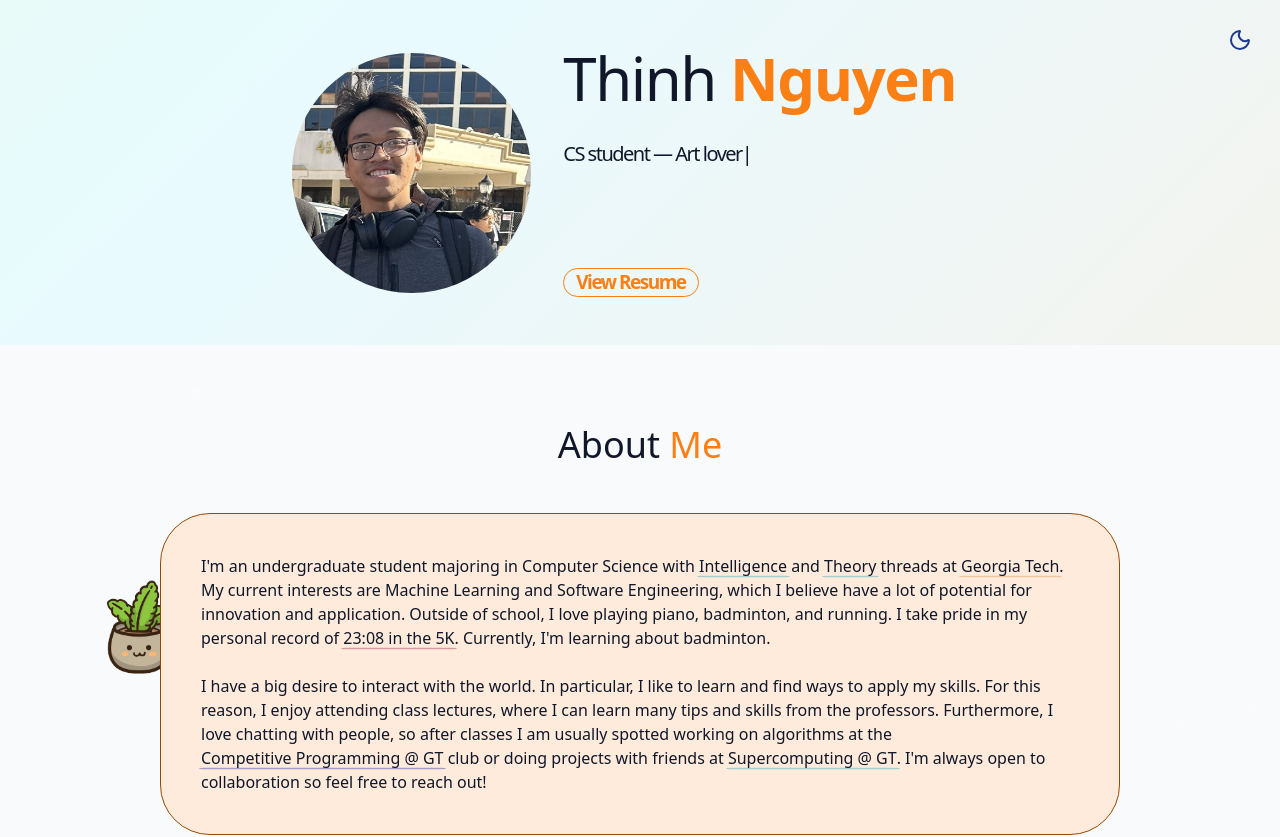
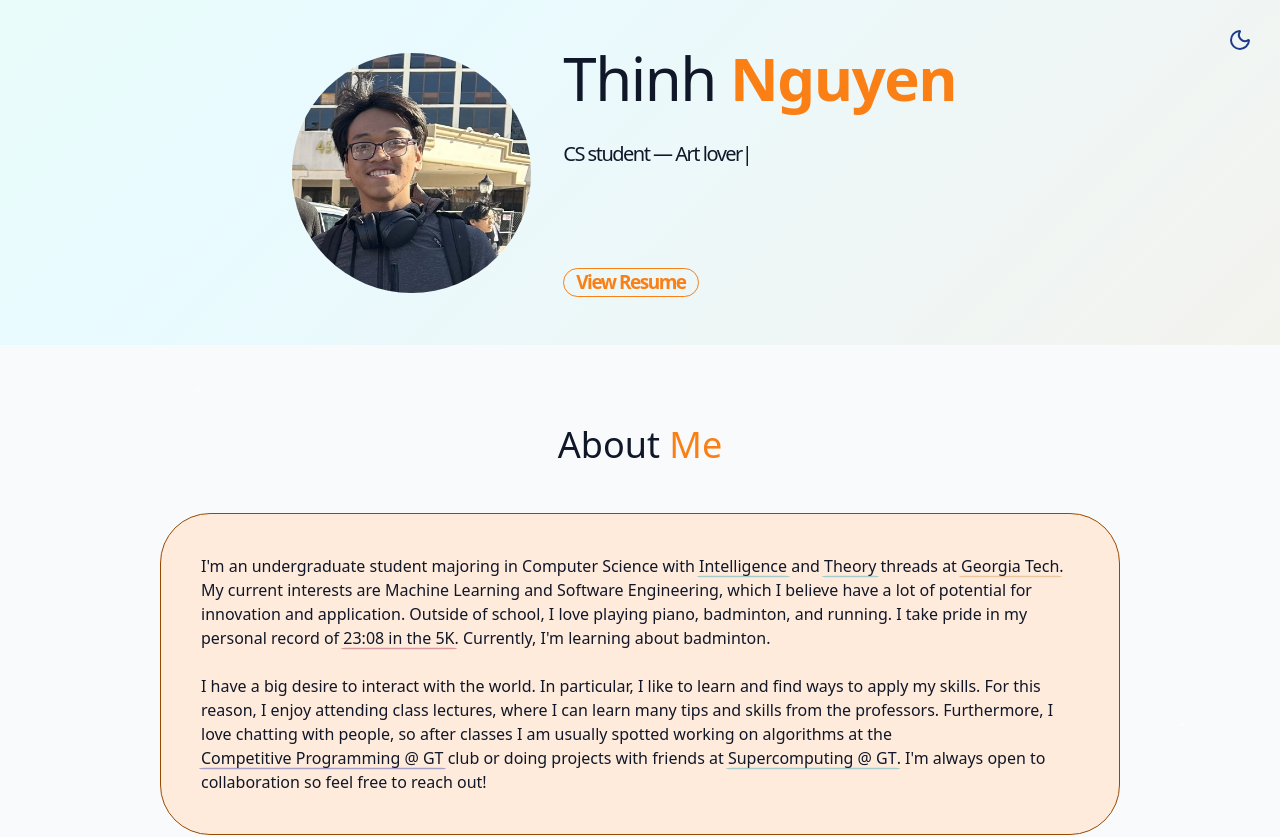
Before and after one commit to Softicles/thinhmnguyen.com, a React (Vite) app in the folder personal_web/: page / in a window 1280 px wide. Shown: the top 837 px of the page. Built offline with nearby package versions, Linux system fonts and the light colour scheme; some icons are missing.

Commit message:
update light theme

```diff
--- a/personal_web/src/components/ThemeToggle.jsx
+++ b/personal_web/src/components/ThemeToggle.jsx
@@ -1,7 +1,7 @@
 import { Moon, Sun } from "lucide-react";
 import { useEffect, useState } from "react";
 import { cn } from "@/lib/utils";
-import { LightBackground } from "./LightBackground";
+// import { LightBackground } from "./LightBackground";
 
 export const ThemeToggle = () => {
     const [isDarkMode, setIsDarkMode] = useState(false);
@@ -46,7 +46,7 @@ export const ThemeToggle = () => {
             </button>
 
             {/* Configure background */}
-            {!isDarkMode ? <LightBackground /> : <></>}
+            {/* {!isDarkMode ? <LightBackground /> : <></>} */}
         </div>
     );
 };
```
